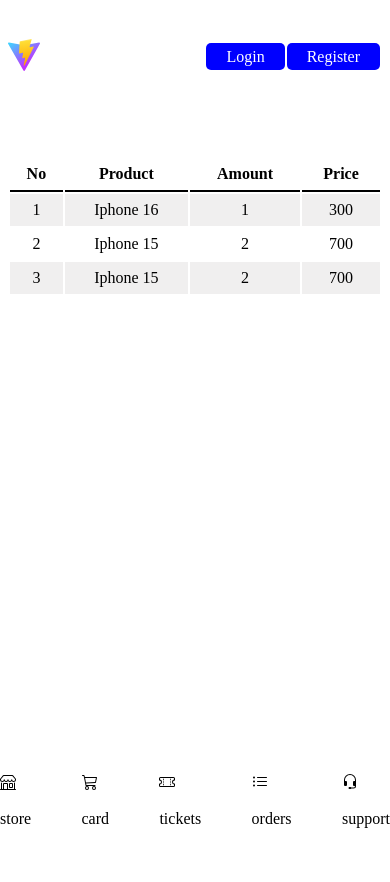
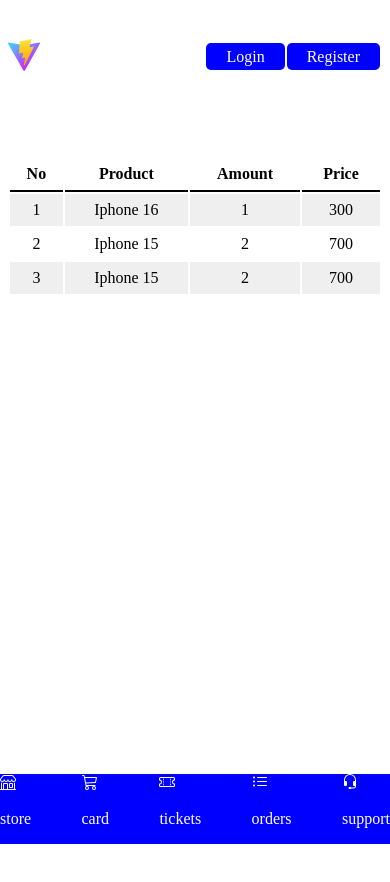
Before and after one commit to thesalimft-git/W1G2-MTN-MSM_BHR, a React (Vite) app: page /card in a window 390 px wide. Shown: the top 882 px of the page. Built offline with nearby package versions, Linux system fonts and the light colour scheme.

Commit message:
add color to mobile menu

```diff
--- a/src/App.css
+++ b/src/App.css
@@ -197,3 +197,11 @@
 tr:nth-child(even){
   background-color: rgb(240, 239, 239);
 }
+
+.mobile-menu-area {
+  color: white
+}
+
+.bg-blue {
+  background-color: blue;
+}
--- a/src/components/Navbar.jsx
+++ b/src/components/Navbar.jsx
@@ -37,7 +37,7 @@
                 </div>
              </div>
             {/* mobile menu */}
-            <div className="position-fix-bottom d-sm-block d-md-none">
+            <div className="mobile-menu-area bg-blue position-fix-bottom d-sm-block d-md-none">
                 <section className="d-flex ">
                     <div>
                         <div>
```
